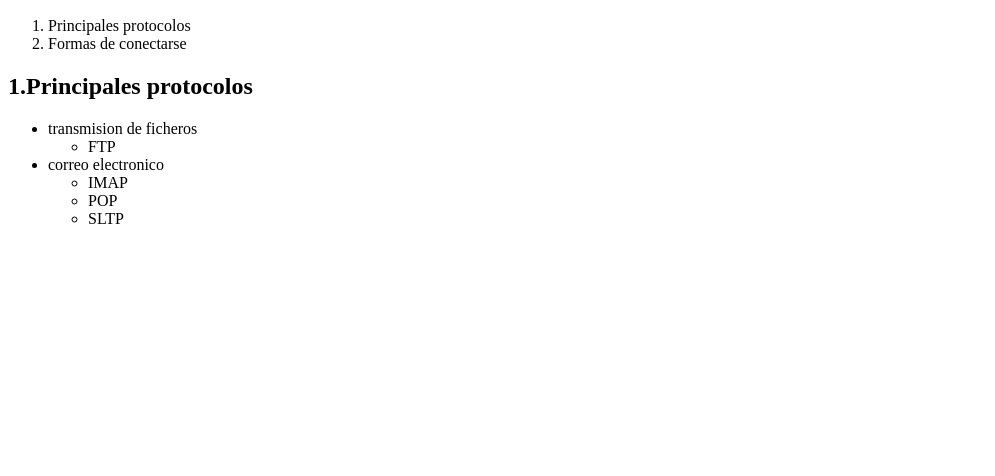
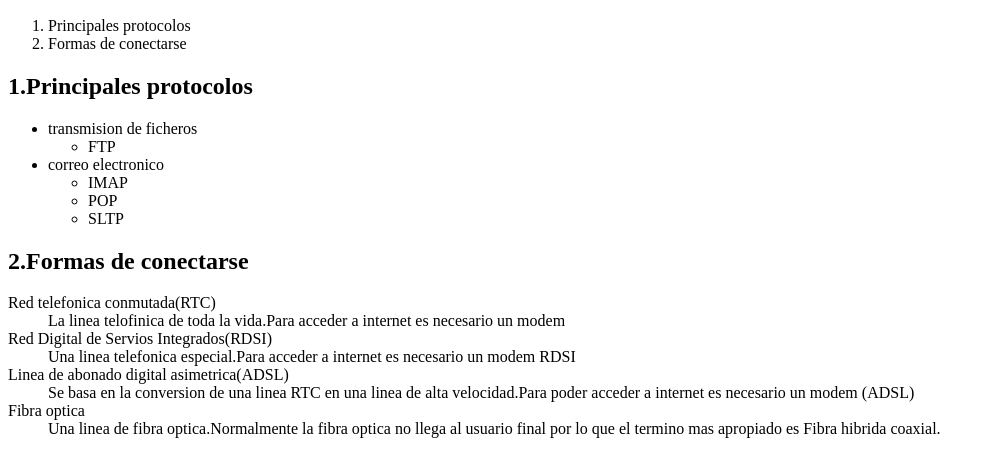
Before and after one commit to Kevinanillo23/ejercicios-html, a plain HTML site: page ej3.html in a window 1280 px wide. Shown: the part 110-586 px from the top of the page, without its empty margins (0-995 px from the left). Drawn offline with Linux system fonts and the light colour scheme.

Commit message:
comentario

```diff
--- a/ej3.html
+++ b/ej3.html
@@ -20,10 +20,19 @@
                     <ul><li>FTP</li></ul>
                 <li>correo electronico</li>
                     <ul><li>IMAP<LI>POP<LI>SLTP</li></ul>
-
             </ul>
-
         </div>
+    <h2>2.Formas de conectarse</h2>
+        <dl>
+            <dt>Red telefonica conmutada(RTC)</dt>
+                <dd>La linea telofinica de toda la vida.Para acceder a internet es necesario un modem</dd>
+            <dt>Red Digital de Servios Integrados(RDSI)</dt>
+                <dd>Una linea telefonica especial.Para acceder a internet es necesario un modem RDSI </dd>
+            <dt>Linea de abonado digital asimetrica(ADSL)</dt>
+                <dd>Se basa en la conversion de una linea RTC en una linea de alta velocidad.Para poder acceder a internet es necesario un modem (ADSL)</dd>
+            <dt>Fibra optica</dt>
+                <dd>Una linea de fibra optica.Normalmente la fibra optica no llega al usuario final por lo que el termino mas apropiado es Fibra hibrida coaxial.</dd>
+        </dl>
 
 
 
```
Also changed, not shown: filias.html (added, +24 -0 lines), index.html (+1 -1 lines), listas.html (added).
